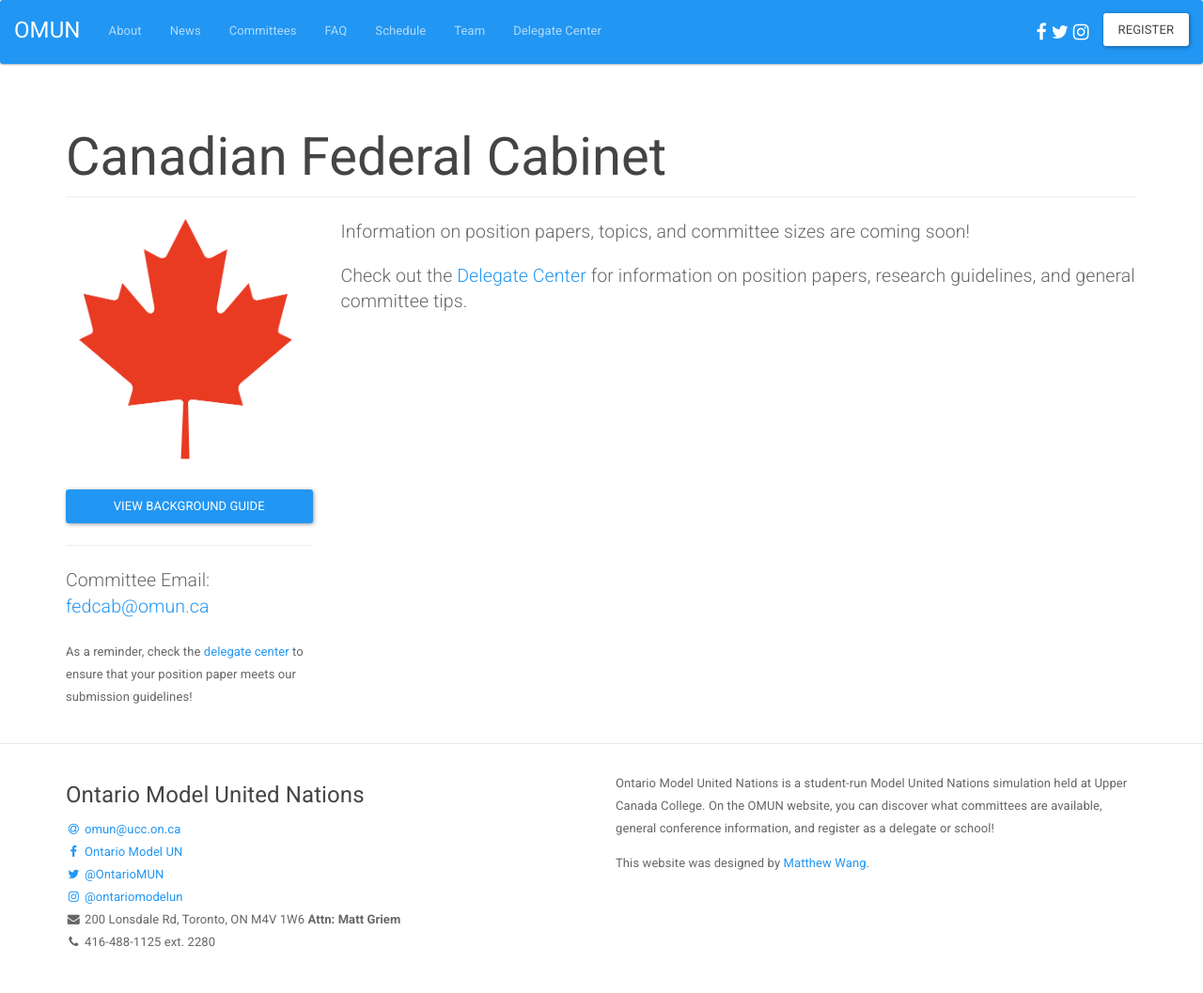
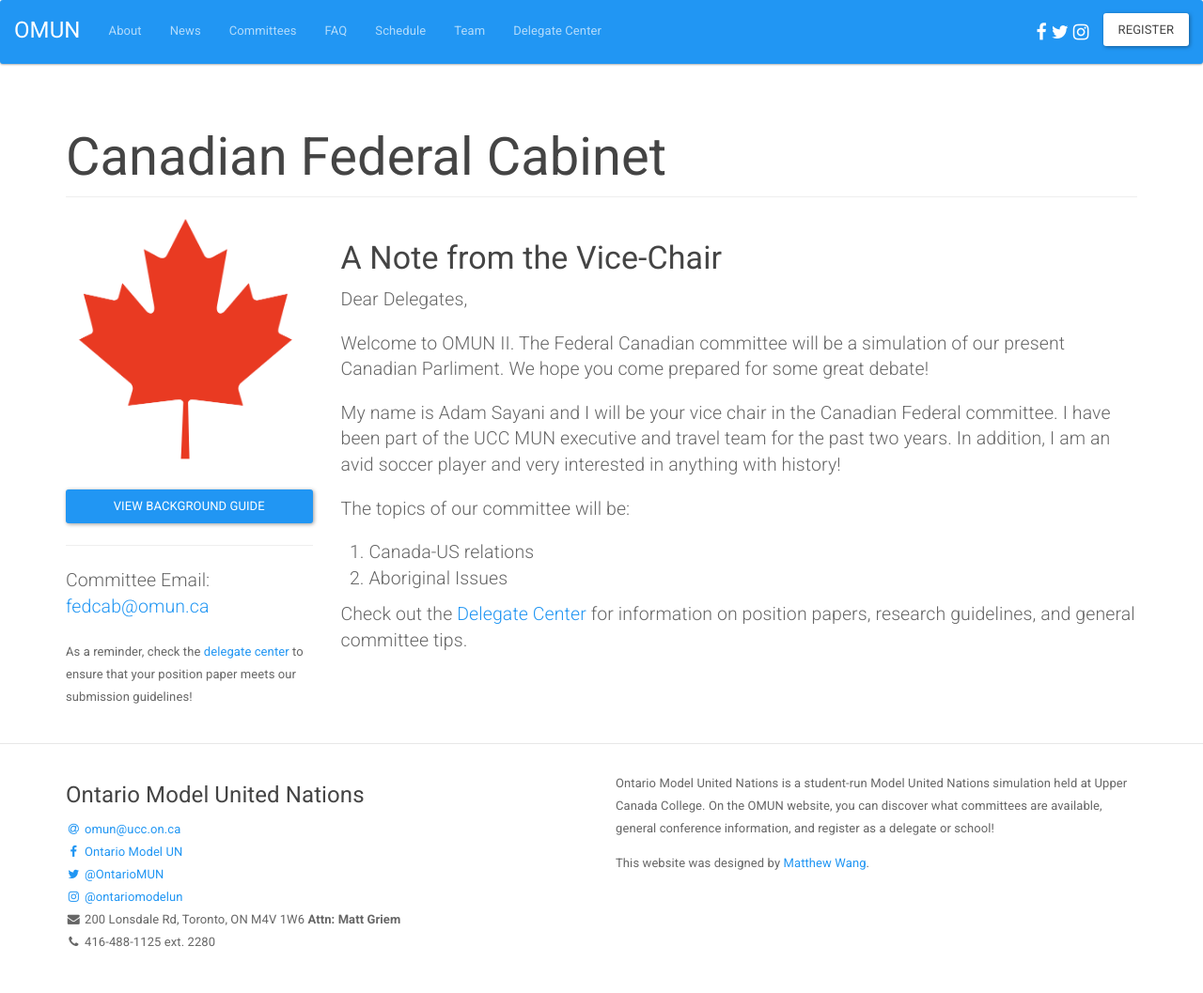
Before and after one commit to malsf21/omun.ca, a Jekyll site: the page built from _committees/fedcab.md, in a window 1280 px wide. Shown: the whole page at 94% size. Built offline with Jekyll 4.4.1, drawn with Linux system fonts in a browser that asks for light colours.

Commit message:
adds more notes from chairs

```diff
--- a/_committees/fedcab.md
+++ b/_committees/fedcab.md
@@ -10,4 +10,14 @@ size: 30
 shortbio: Coming Soon.
 ---
 
-Information on position papers, topics, and committee sizes are coming soon!
+### A Note from the Vice-Chair
+
+Dear Delegates,
+
+Welcome to OMUN II. The Federal Canadian committee will be a simulation of our present Canadian Parliment. We hope you come prepared for some great debate!
+
+My name is Adam Sayani and I will be your vice chair in the Canadian Federal committee. I have been part of the UCC MUN executive and travel team for the past two years. In addition, I am an avid soccer player and very interested in anything with history!
+
+The topics of our committee will be:
+1. Canada-US relations
+2. Aboriginal Issues
```
Also changed, not shown: _committees/arab.md (+1 -1 lines), _committees/au.md (+8 -1 lines).
